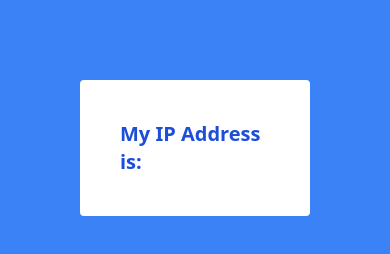
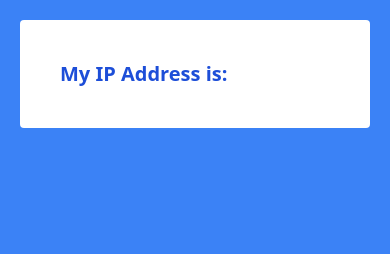
Before and after one commit to anburocky3/Get-My-IP-Web-App, a website built with Vite: page index.html in a window 390 px wide. Built offline with nearby package versions, Linux system fonts and the light colour scheme; files whose address does not match are found by name.

Commit message:
fix: mobile-friendly cards

```diff
--- a/index.html
+++ b/index.html
@@ -9,13 +9,11 @@
     <link rel="stylesheet" href="./assets/css/index.css" />
   </head>
   <body>
-    <div class="bg-blue-500 text-white h-screen p-20">
-      <div
-        class="font-semibold p-10 rounded bg-white text-blue-700 max-w-xl mx-auto"
-      >
+    <div class="bg-blue-500 text-white h-screen p-5 sm:p-20">
+      <div class="font-semibold p-10 rounded bg-white text-blue-700 mx-auto">
         <h4 class="font-semibold text-xl">My IP Address is:</h4>
         <span
-          class="text-6xl text-black font-black tracking-widest"
+          class="text-4xl sm:text-5xl lg:text-6xl text-black font-black tracking-widest"
           id="ipAddress"
         ></span>
       </div>
```
